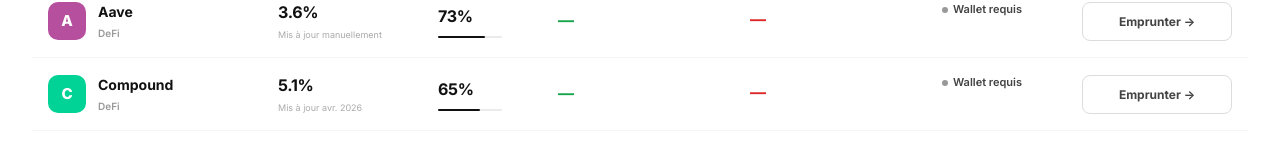
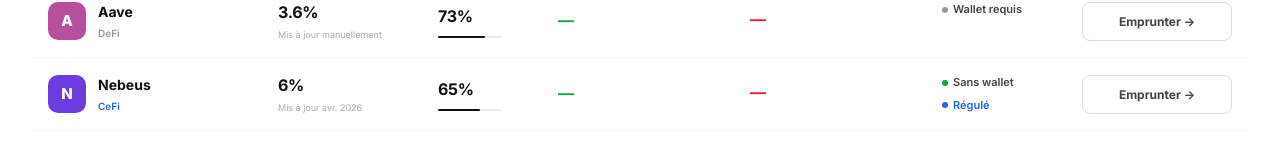
Before and after one commit to Manolo613/Nantix, a Next.js app: page / in a window 1280 px wide. Shown: the part 744-890 px from the top of the page. Built offline with nearby package versions, Linux system fonts and the light colour scheme; no server answers.

Commit message:
Update index.js

```diff
--- a/pages/index.js
+++ b/pages/index.js
@@ -36,7 +36,6 @@
   Ledn:      'https://www.google.com/s2/favicons?domain=ledn.io&sz=64',
   Aave:      'https://www.google.com/s2/favicons?domain=aave.com&sz=64',
   Morpho:    'https://www.google.com/s2/favicons?domain=morpho.org&sz=64',
-  Compound:  'https://www.google.com/s2/favicons?domain=compound.finance&sz=64',
   YouHodler: 'https://www.google.com/s2/favicons?domain=youhodler.com&sz=64',
   Nebeus:    'https://www.google.com/s2/favicons?domain=nebeus.com&sz=64',
 }
@@ -46,7 +45,6 @@
     bitcoin: [
       { name: 'Aave',      apr: 3.6,   ltv: 73, liq: 78,   type: 'DeFi', color: '#B6509E', link: 'https://aave.com',         best: true,  founded: '2020', country: 'Décentralisé',    users: '500K+', regulated: false, about: 'Leader DeFi. Déposez du WBTC, empruntez de l\'USDC. Smart contracts audités, pas de KYC.' },
       { name: 'Morpho',    apr: 2.56,  ltv: 86, liq: 86,   type: 'DeFi', color: '#4C6FFF', link: 'https://app.morpho.org',   best: false, founded: '2022', country: 'Décentralisé',    users: '80K+',  regulated: false, about: 'Protocole DeFi permissionless sur Ethereum. Marchés isolés, LTV élevée (86%). Taux déterminés par chaque marché indépendamment.' },
-      { name: 'Compound',  apr: 5.1,   ltv: 65, liq: 80,   type: 'DeFi', color: '#00D395', link: 'https://compound.finance', best: false, founded: '2018', country: 'Décentralisé',    users: '200K+', regulated: false, manualUpdate: 'avr. 2026', about: 'Protocole DeFi pionnier. Gouvernance décentralisée COMP. Taux variables selon l\'offre et la demande.' },
       { name: 'Ledn',      apr: 12.4,  ltv: 50, liq: 80,   type: 'CeFi', color: '#0D4A45', link: 'https://ledn.io',          best: false, founded: '2018', country: 'Canada',           users: '100K+', regulated: true,  manualUpdate: 'avr. 2026', aprLabel: '12.4 – 13.9', about: 'Spécialiste Bitcoin uniquement. Proof-of-Reserves publique. Taux à partir de 12.4% APR.' },
       { name: 'YouHodler', apr: 8.0,   ltv: 97, liq: 98.5, type: 'CeFi', color: '#1EBDD2', link: 'https://youhodler.com',    best: false, founded: '2018', country: 'Suisse / Chypre', users: '1M+',   regulated: true,  manualUpdate: 'avr. 2026', aprLabel: '8 – 16', about: 'Plateforme CeFi suisse. Taux variable selon le CVR choisi : 8% APR à 97% CVR (risque élevé, liquidation dès -1,5%) jusqu\'à 16% APR à 50% CVR (liquidation à -45%). Prêts en USDC/USDT, durée max 60 jours.' },
       { name: 'Nexo',      apr: 13.9,  ltv: 50, liq: 83,   type: 'CeFi', color: '#0EA5E9', link: 'https://nexo.com',         best: false, founded: '2018', country: 'UE / Caïmans',   users: '7M+',   regulated: true,  manualUpdate: 'avr. 2026', aprLabel: '6.9 – 13.9', about: 'Plateforme CeFi régulée, 7M+ utilisateurs. Taux selon niveau fidélité NEXO token (6.9% Platinum → 13.9% Base).' },
@@ -55,7 +53,6 @@
     ethereum: [
       { name: 'Aave',      apr: 3.6,   ltv: 80,  liq: 83,   type: 'DeFi', color: '#B6509E', link: 'https://aave.com',         best: true,  founded: '2020', country: 'Décentralisé',    users: '500K+', regulated: false, about: 'Leader DeFi sur ETH. LTV la plus haute (80%). Déposez de l\'ETH, empruntez de l\'USDC.' },
       { name: 'Morpho',    apr: 2.59,  ltv: 86,  liq: 86,   type: 'DeFi', color: '#4C6FFF', link: 'https://app.morpho.org',   best: false, founded: '2022', country: 'Décentralisé',    users: '80K+',  regulated: false, about: 'Protocole DeFi permissionless sur Ethereum. Marchés isolés, LTV élevée (86%). Taux déterminés par chaque marché indépendamment.' },
-      { name: 'Compound',  apr: 4.5,   ltv: 75,  liq: 80,   type: 'DeFi', color: '#00D395', link: 'https://compound.finance', best: false, founded: '2018', country: 'Décentralisé',    users: '200K+', regulated: false, manualUpdate: 'avr. 2026', about: 'Protocole DeFi pionnier. Gouvernance décentralisée COMP. Taux variables.' },
       { name: 'YouHodler', apr: 8.0,   ltv: 97,  liq: 98.5, type: 'CeFi', color: '#1EBDD2', link: 'https://youhodler.com',    best: false, founded: '2018', country: 'Suisse / Chypre', users: '1M+',   regulated: true,  manualUpdate: 'avr. 2026', aprLabel: '8 – 16', about: 'Prêts en USDC/USDT adossés à ETH. Taux de 8% APR (CVR 97%, liquidation dès -1,5%) à 16% APR (CVR 50%, liquidation à -45%). Durée max 60 jours.' },
       { name: 'Nexo',      apr: 13.9,  ltv: 50,  liq: 83,   type: 'CeFi', color: '#0EA5E9', link: 'https://nexo.com',         best: false, founded: '2018', country: 'UE / Caïmans',   users: '7M+',   regulated: true,  manualUpdate: 'avr. 2026', aprLabel: '6.9 – 13.9', about: 'Plateforme CeFi régulée, 7M+ utilisateurs. Taux selon niveau fidélité NEXO token.' },
       { name: 'Nebeus',    apr: 7.0,   ltv: 65,  liq: 80,   type: 'CeFi', color: '#6C3CE1', link: 'https://nebeus.com',       best: false, founded: '2014', country: 'Royaume-Uni',    users: '200K+', regulated: true,  manualUpdate: 'avr. 2026', about: 'Prêt ETH sur Nebeus. Interest Only Loan (7% APR, LTV 65%). FCA-régulée.' },
@@ -65,14 +62,12 @@
     bitcoin: [
       { name: 'Aave',      apr: 3.8,   ltv: 73, liq: 78,   type: 'DeFi', color: '#B6509E', link: 'https://aave.com',         best: true,  founded: '2020', country: 'Décentralisé',    users: '500K+', regulated: false, about: 'Leader DeFi. Déposez du WBTC, empruntez de l\'USDT. Smart contracts audités, pas de KYC.' },
       { name: 'Morpho',    apr: 3.88,  ltv: 86, liq: 86,   type: 'DeFi', color: '#4C6FFF', link: 'https://app.morpho.org',   best: false, founded: '2022', country: 'Décentralisé',    users: '80K+',  regulated: false, about: 'Protocole DeFi permissionless sur Ethereum. Marchés isolés, LTV élevée (86%). Taux variables par marché.' },
-      { name: 'Compound',  apr: 5.1,   ltv: 65, liq: 80,   type: 'DeFi', color: '#00D395', link: 'https://compound.finance', best: false, founded: '2018', country: 'Décentralisé',    users: '200K+', regulated: false, manualUpdate: 'avr. 2026', about: 'Protocole DeFi pionnier. Gouvernance décentralisée COMP. Taux variables.' },
       { name: 'YouHodler', apr: 8.0,   ltv: 97, liq: 98.5, type: 'CeFi', color: '#1EBDD2', link: 'https://youhodler.com',    best: false, founded: '2018', country: 'Suisse / Chypre', users: '1M+',   regulated: true,  manualUpdate: 'avr. 2026', aprLabel: '8 – 16', about: 'Prêts en USDT adossés à BTC. Taux de 8% APR (CVR 97%, liquidation dès -1,5%) à 16% APR (CVR 50%, liquidation à -45%). Durée max 60 jours.' },
       { name: 'Nexo',      apr: 13.9,  ltv: 50, liq: 83,   type: 'CeFi', color: '#0EA5E9', link: 'https://nexo.com',         best: false, founded: '2018', country: 'UE / Caïmans',   users: '7M+',   regulated: true,  manualUpdate: 'avr. 2026', aprLabel: '6.9 – 13.9', about: 'Plateforme CeFi régulée, 7M+ utilisateurs. Taux selon niveau fidélité NEXO token.' },
     ],
     ethereum: [
       { name: 'Aave',      apr: 3.8,   ltv: 80,  liq: 83,   type: 'DeFi', color: '#B6509E', link: 'https://aave.com',         best: true,  founded: '2020', country: 'Décentralisé',    users: '500K+', regulated: false, about: 'Leader DeFi sur ETH. LTV la plus haute (80%). Déposez de l\'ETH, empruntez de l\'USDT.' },
       { name: 'Morpho',    apr: 9.61,  ltv: 91.5, liq: 91.5, type: 'DeFi', color: '#4C6FFF', link: 'https://app.morpho.org',   best: false, founded: '2022', country: 'Décentralisé',   users: '80K+',  regulated: false, about: 'Protocole DeFi permissionless sur Ethereum. LTV très haute (91.5%). Taux variables par marché.' },
-      { name: 'Compound',  apr: 4.5,   ltv: 75,  liq: 80,   type: 'DeFi', color: '#00D395', link: 'https://compound.finance', best: false, founded: '2018', country: 'Décentralisé',    users: '200K+', regulated: false, manualUpdate: 'avr. 2026', about: 'Protocole DeFi pionnier. Gouvernance décentralisée COMP. Taux variables.' },
       { name: 'YouHodler', apr: 8.0,   ltv: 97,  liq: 98.5, type: 'CeFi', color: '#1EBDD2', link: 'https://youhodler.com',    best: false, founded: '2018', country: 'Suisse / Chypre', users: '1M+',   regulated: true,  manualUpdate: 'avr. 2026', aprLabel: '8 – 16', about: 'Prêts en USDT adossés à ETH. Taux de 8% / an (CVR 97%, liquidation dès -1,5%) à 16% / an (CVR 50%, liquidation à -45%). Durée max 60 jours.' },
       { name: 'Nexo',      apr: 13.9,  ltv: 50,  liq: 83,   type: 'CeFi', color: '#0EA5E9', link: 'https://nexo.com',         best: false, founded: '2018', country: 'UE / Caïmans',   users: '7M+',   regulated: true,  manualUpdate: 'avr. 2026', aprLabel: '6.9 – 13.9', about: 'Plateforme CeFi régulée, 7M+ utilisateurs. Système de fidélité NEXO token.' },
     ],
@@ -81,9 +76,9 @@
 
 const FAQ = [
   { q: "Que se passe-t-il si le prix de ma crypto baisse ?", a: "Si le prix baisse sous le seuil de liquidation, la plateforme vend automatiquement une partie de votre collatéral pour rembourser le prêt. Pour éviter cela : empruntez moins que le maximum (LTV faible = plus de sécurité) ou ajoutez du collatéral si le prix baisse." },
-  { q: "Quelle est la différence entre CeFi et DeFi ?", a: "CeFi (Nexo, Ledn) : plateforme centralisée, plus simple, support client, mais ils détiennent vos fonds. DeFi (Aave, Compound) : smart contracts, vous gardez le contrôle de vos fonds. Plus technique, mais aucune entité ne peut geler vos actifs." },
+  { q: "Quelle est la différence entre CeFi et DeFi ?", a: "CeFi (Nexo, Ledn) : plateforme centralisée, plus simple, support client, mais ils détiennent vos fonds. DeFi (Aave, Morpho) : smart contracts, vous gardez le contrôle de vos fonds. Plus technique, mais aucune entité ne peut geler vos actifs." },
   { q: "Est-ce que je dois payer des impôts sur un prêt crypto ?", a: "En France, un prêt collatéralisé n'est pas un événement imposable car vous ne vendez pas votre crypto. Vous ne payez pas la flat tax de 30%. En revanche, si votre collatéral est liquidé, cette liquidation peut être considérée comme une vente imposable. Consultez un comptable." },
-  { q: "Quel est le montant minimum pour emprunter ?", a: "Sur CeFi (Nexo, Ledn), les minimums sont généralement autour de 500–1 000 €. Sur DeFi (Aave, Compound), pas de minimum officiel, mais les frais de gas rendent les petits montants peu rentables en dessous de ~5 000 €." },
+  { q: "Quel est le montant minimum pour emprunter ?", a: "Sur CeFi (Nexo, Ledn), les minimums sont généralement autour de 500–1 000 €. Sur DeFi (Aave, Morpho), pas de minimum officiel, mais les frais de gas rendent les petits montants peu rentables en dessous de ~5 000 €." },
   { q: "Nantix est-il indépendant ?", a: "Oui. Nantix ne reçoit aucune rémunération pour modifier les données affichées. Nous percevons une commission d'affiliation standard si vous vous inscrivez via nos liens — cela ne biaise pas notre comparaison." },
 ]
 
```
